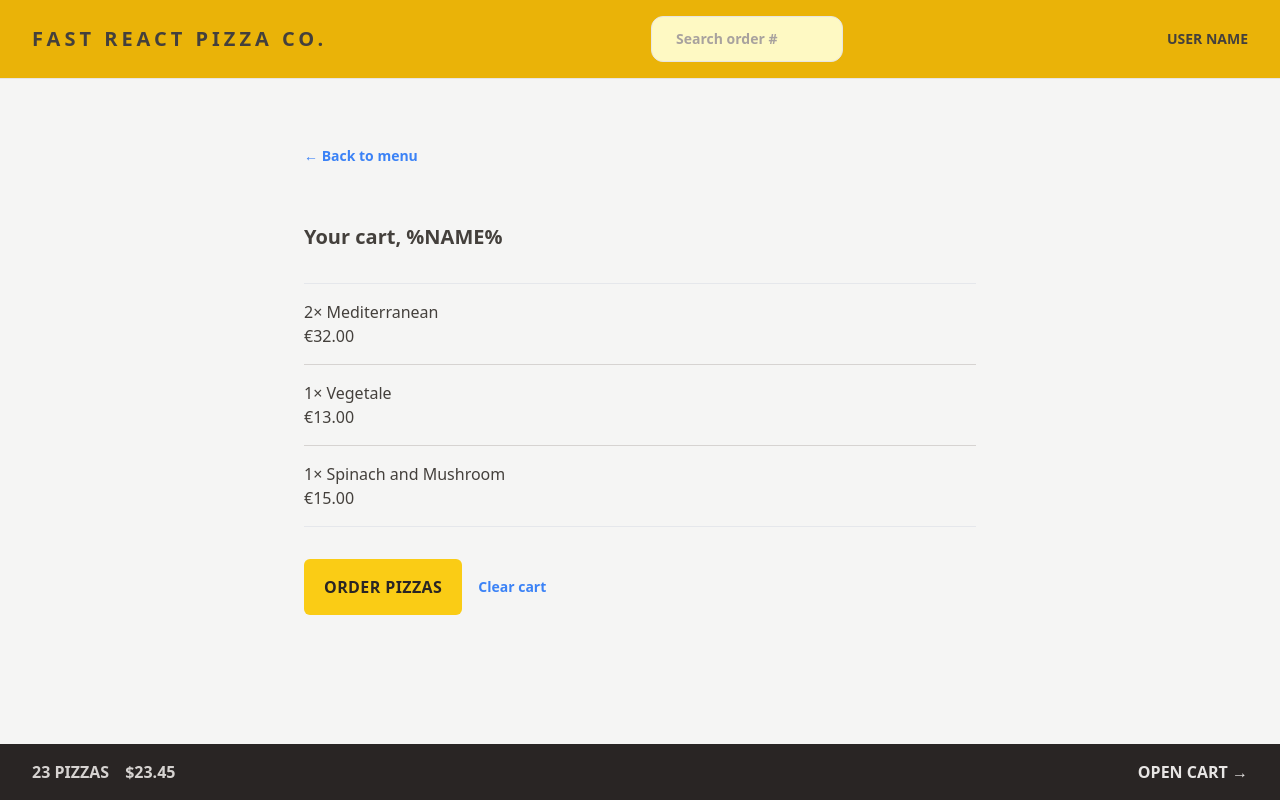
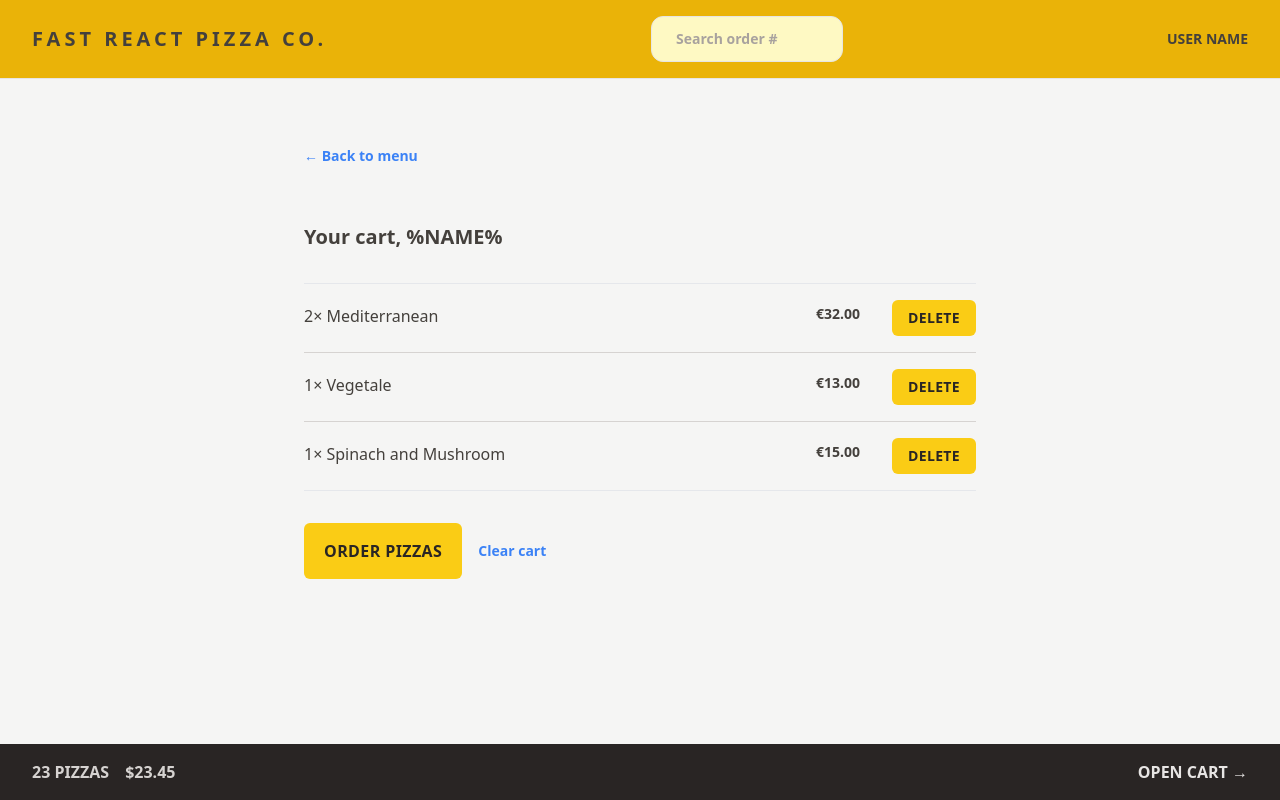
Before and after one commit to XavierEnriquez/fast-react-pizza, a React (Vite) app: page /cart in a window 1280 px wide. Built offline with nearby package versions, Linux system fonts and the light colour scheme.

Commit message:
Update CartItem.jsx

```diff
--- a/src/features/cart/CartItem.jsx
+++ b/src/features/cart/CartItem.jsx
@@ -1,16 +1,18 @@
+import Button from "../../ui/Button";
 import { formatCurrency } from "../../utils/helpers";
 
 function CartItem({ item }) {
   const { pizzaId, name, quantity, totalPrice } = item;
 
   return (
-    <li className="py-4">
-      <p>
+    <li className="py-4 flex justify-between min-w-60 gap-8 items-center">
+      <div className="flex justify-between flex-grow flex-wrap  " >
+      <p className="mb-1 min-w-60">
         {quantity}&times; {name}
       </p>
-      <div>
-        <p>{formatCurrency(totalPrice)}</p>
+        <p className="text-sm font-bold">{formatCurrency(totalPrice)}</p>
       </div>
+        <Button className='small'>Delete</Button>
     </li>
   );
 }
```
